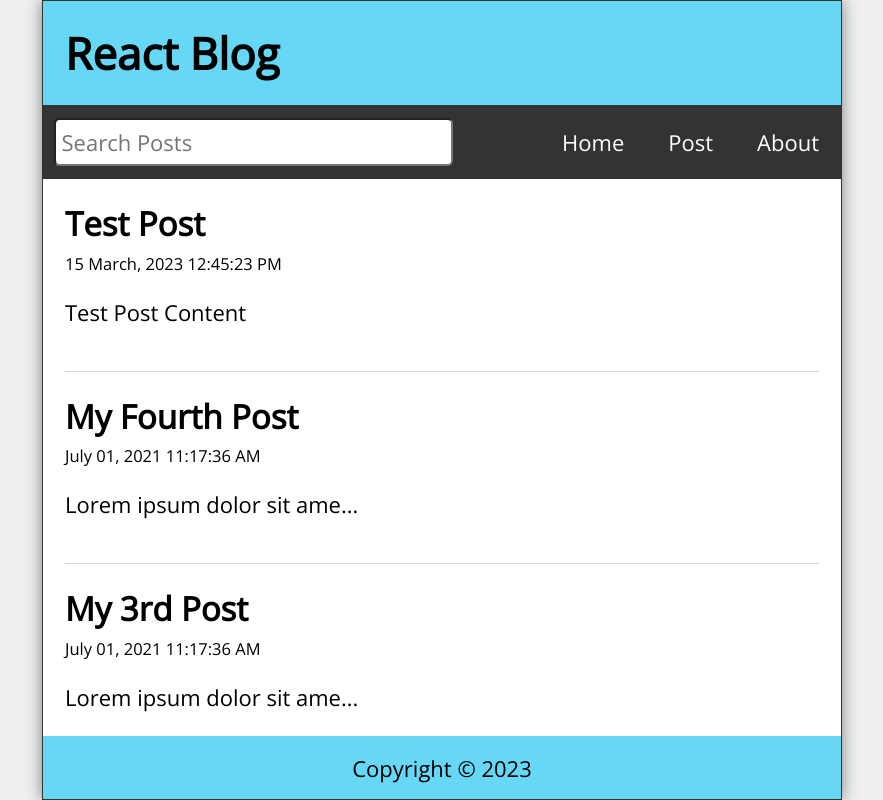
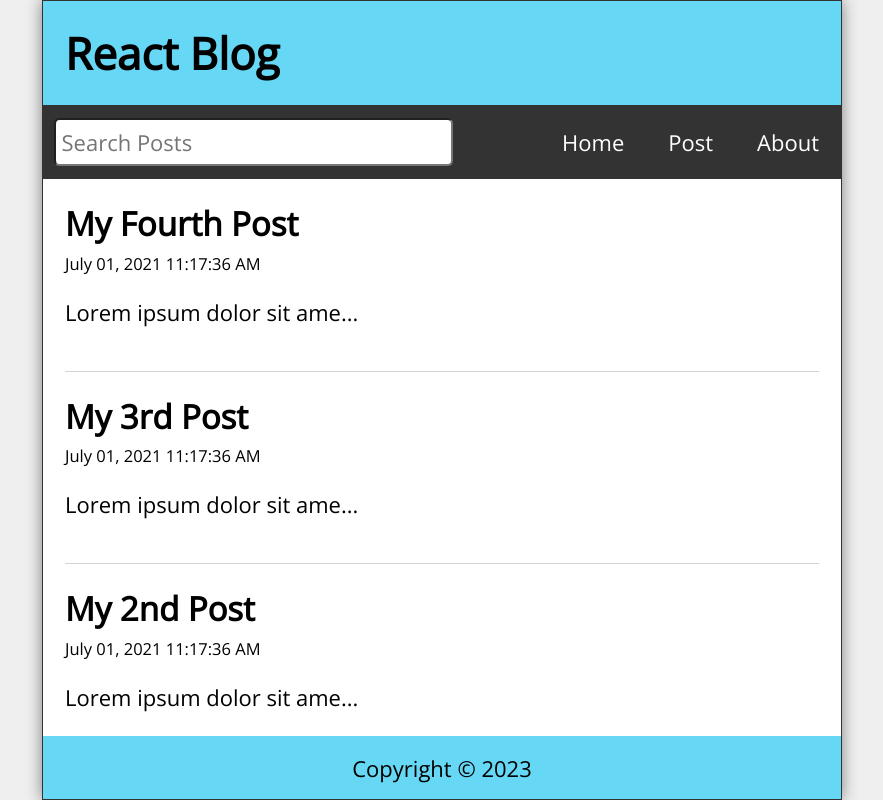
Before and after one commit to TomaszKlekner/react-blog, a React (Create React App) app: page / in a window 1280 px wide. Shown: the whole page, without its empty margins (198-1081 px from the left). Built offline with nearby package versions, Linux system fonts and the light colour scheme; data requests are answered from the project's data file.

Commit message:
Delete post with axios

```diff
--- a/data/db.json
+++ b/data/db.json
@@ -23,12 +23,6 @@
       "title": "My Fourth Post",
       "datetime": "July 01, 2021 11:17:36 AM",
       "body": "Lorem ipsum dolor sit amet consectetur adipisicing elit. Quis consequatur expedita, assumenda similique non optio! Modi nesciunt excepturi corrupti atque blanditiis quo nobis, non optio quae possimus illum exercitationem ipsa!"
-    },
-    {
-      "id": 5,
-      "title": "Test Post",
-      "datetime": "15 March, 2023 12:45:23 PM",
-      "body": "Test Post Content"
     }
   ]
 }
--- a/src/App.js
+++ b/src/App.js
@@ -66,10 +66,15 @@ function App() {
     }
   };
 
-  const handleDelete = (id) => {
-    const postsList = posts.filter((post) => post.id !== id);
-    setPosts(postsList);
-    navigate('/');
+  const handleDelete = async (id) => {
+    try {
+      await api.delete(`/posts/${id}`);
+      const postsList = posts.filter((post) => post.id !== id);
+      setPosts(postsList);
+      navigate('/');
+    } catch (error) {
+      console.log(`Error: ${error.message}`);
+    }
   };
 
   return (
```
